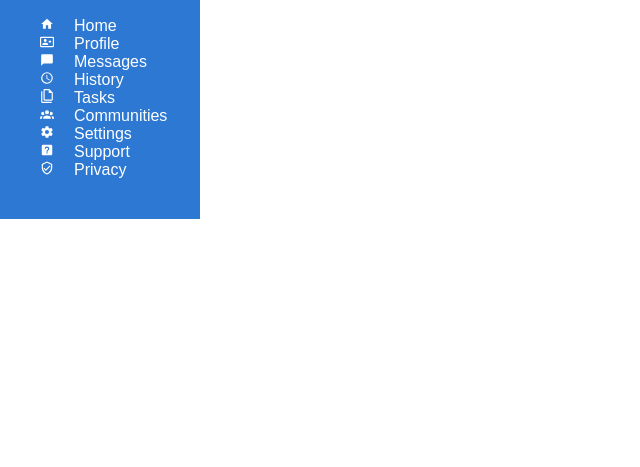
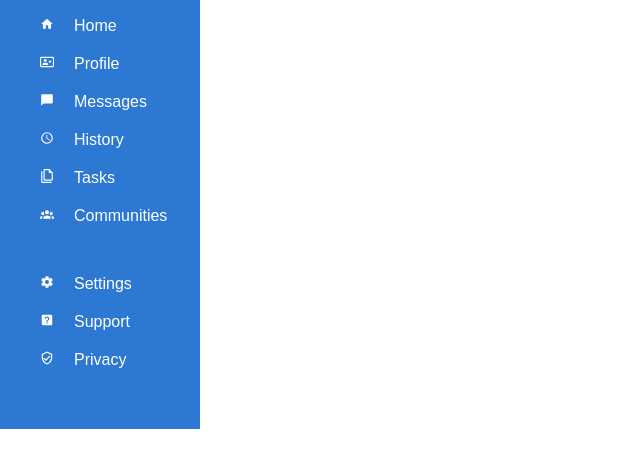
Before and after one commit to marahsang/Odin-Grid-Project, a plain HTML site: page index.html in a window 1280 px wide. Shown: the part 77-544 px from the top of the page, without its empty margins (0-640 px from the left). Drawn offline with Linux system fonts and the light colour scheme.

Commit message:
Add gap between all nav list items and Communities and Settings items

```diff
--- a/index.css
+++ b/index.css
@@ -47,3 +47,12 @@ nav {
   grid-template-columns: auto auto;
   column-gap: 20px;
 }
+
+.sidebar nav ul li {
+  margin-bottom: 20px;
+}
+
+.my-side li:nth-child(6),
+.his-side li:nth-child(6) {
+  margin-bottom: 50px;
+}
```
